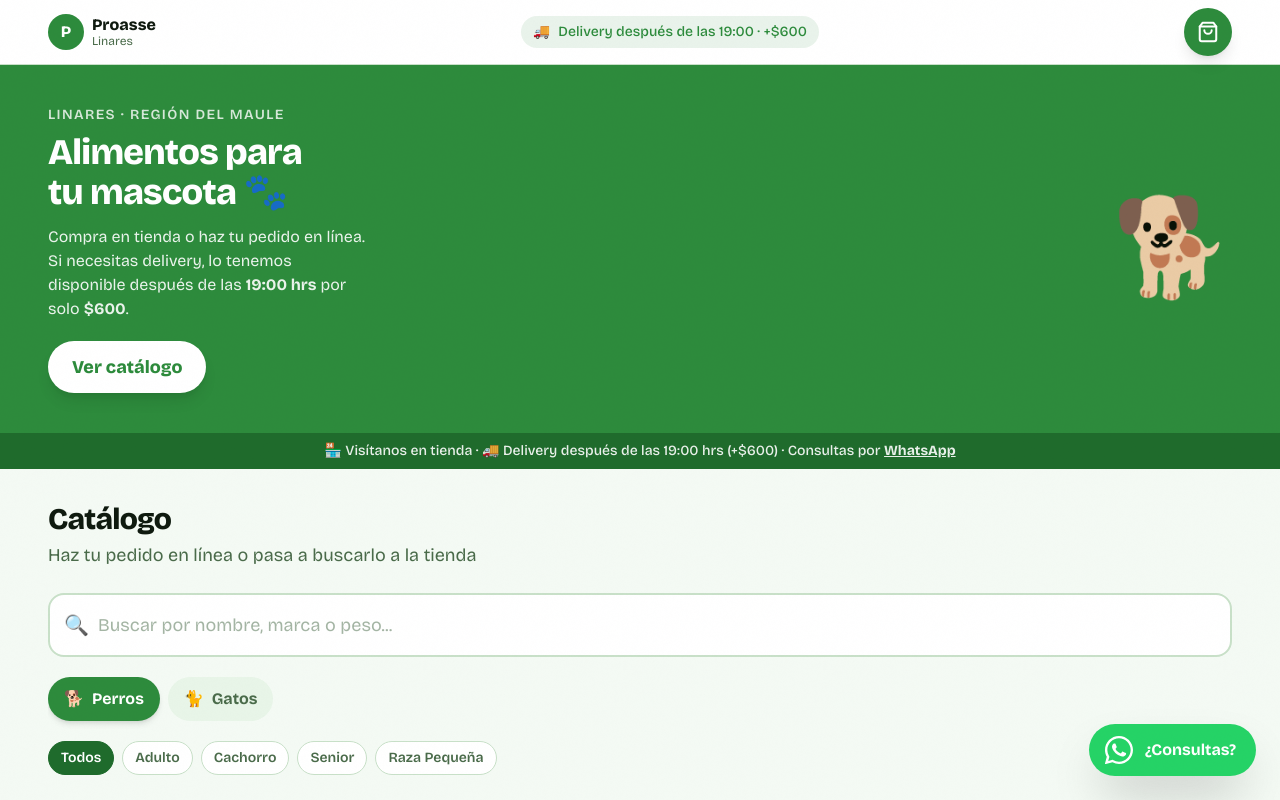
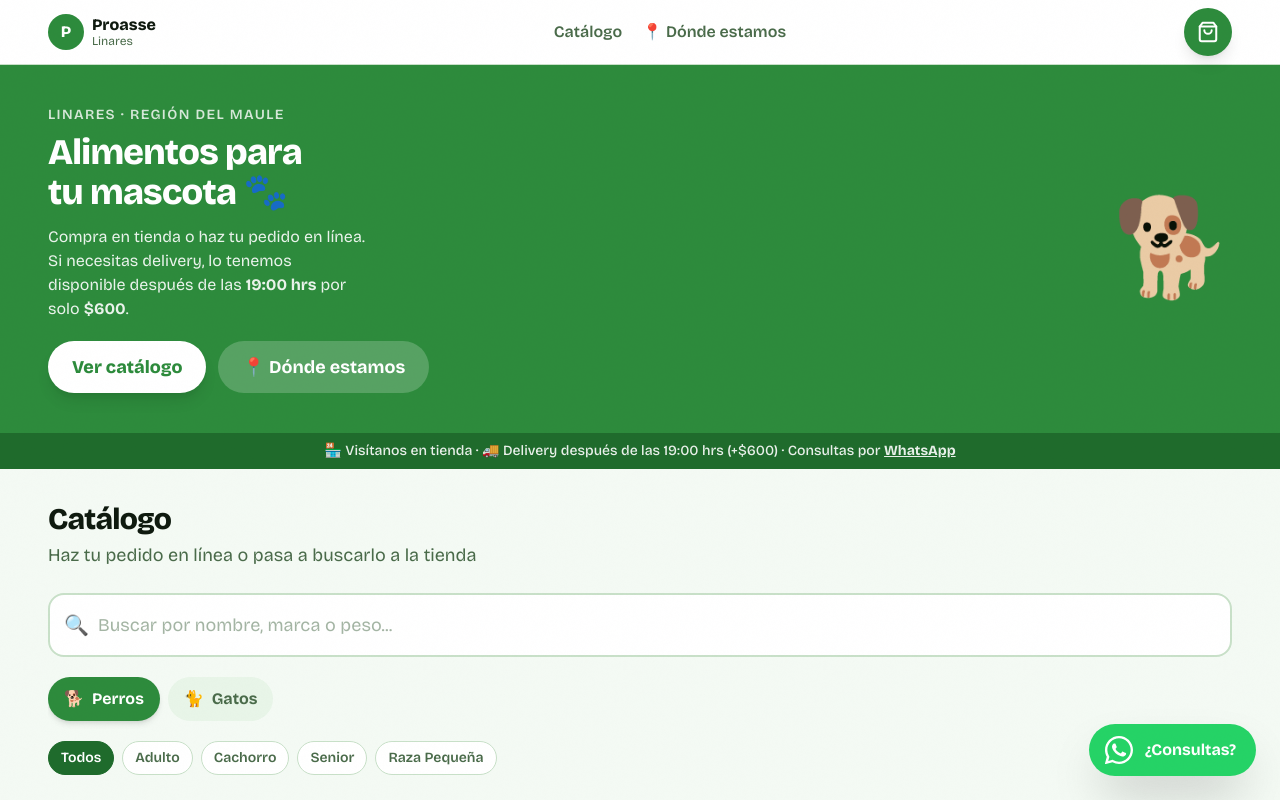
Before and after one commit to infoblacklinares/proasse-web, a Next.js app: page / in a window 1280 px wide. Shown: the top 800 px of the page. Built offline with nearby package versions, Linux system fonts and the light colour scheme; no server answers.

Commit message:
feat: nav con links, botón ubicación en hero, footer mejorado, FAB oculto con carrito abierto

```diff
--- a/components/sections/footer.tsx
+++ b/components/sections/footer.tsx
@@ -40,8 +40,21 @@ export function Footer() {
           </div>
         </div>
 
+        {/* Links rápidos */}
+        <div className="flex flex-wrap gap-4 text-sm text-paper/60 border-t border-paper/10 pt-4">
+          <a href="#catalogo" className="hover:text-paper transition-colors">Catálogo</a>
+          <span>·</span>
+          <a href="#ubicacion" className="hover:text-paper transition-colors">Dónde estamos</a>
+          <span>·</span>
+          <a href={whatsappUrl()} target="_blank" rel="noopener noreferrer" className="hover:text-paper transition-colors">WhatsApp</a>
+          <span>·</span>
+          <a href={siteConfig.social.instagram} target="_blank" rel="noopener noreferrer" className="hover:text-paper transition-colors">Instagram</a>
+          <span>·</span>
+          <a href={siteConfig.social.facebook} target="_blank" rel="noopener noreferrer" className="hover:text-paper transition-colors">Facebook</a>
+        </div>
+
         {/* Bottom */}
-        <div className="border-t border-paper/10 pt-4 flex flex-col sm:flex-row justify-between gap-2 text-sm text-paper/50">
+        <div className="flex flex-col sm:flex-row justify-between gap-2 text-sm text-paper/40">
           <p>© {new Date().getFullYear()} {siteConfig.fullName}</p>
           <p>
             Hecho por{" "}
--- a/components/sections/hero.tsx
+++ b/components/sections/hero.tsx
@@ -18,12 +18,20 @@ export function Hero() {
             Compra en tienda o haz tu pedido en línea. Si necesitas delivery,
             lo tenemos disponible después de las <strong>19:00 hrs</strong> por solo <strong>$600</strong>.
           </p>
+          <div className="flex flex-wrap gap-3">
             <a
               href="#catalogo"
               className="inline-block bg-paper text-accent font-extrabold text-lg px-6 py-3 rounded-full shadow-lg hover:shadow-xl transition-all active:scale-95"
             >
               Ver catálogo
             </a>
+            <a
+              href="#ubicacion"
+              className="inline-block bg-paper/20 text-paper font-bold text-lg px-6 py-3 rounded-full hover:bg-paper/30 transition-all active:scale-95"
+            >
+              📍 Dónde estamos
+            </a>
+          </div>
         </div>
 
         {/* Emoji decorativo */}
--- a/components/sections/nav.tsx
+++ b/components/sections/nav.tsx
@@ -19,11 +19,11 @@ export function Nav() {
           </div>
         </Link>
 
-        {/* Delivery badge */}
-        <div className="hidden sm:flex items-center gap-2 text-sm font-medium text-accent bg-accent/10 px-3 py-1.5 rounded-full">
-          <span>🚚</span>
-          <span>Delivery después de las 19:00 · +$600</span>
-        </div>
+        {/* Links de navegación */}
+        <nav className="hidden sm:flex items-center gap-5 text-base font-semibold text-ink-soft">
+          <a href="#catalogo" className="hover:text-accent transition-colors">Catálogo</a>
+          <a href="#ubicacion" className="hover:text-accent transition-colors">📍 Dónde estamos</a>
+        </nav>
 
         <CartButton />
       </div>
--- a/components/ui/whatsapp-fab.tsx
+++ b/components/ui/whatsapp-fab.tsx
@@ -1,8 +1,12 @@
 "use client";
 
 import { whatsappUrl } from "@/lib/whatsapp";
+import { useCart } from "@/lib/cart-context";
 
 export function WhatsappFab() {
+  const { state } = useCart();
+  if (state.open) return null;
+
   return (
     <a
       href={whatsappUrl()}
```
Lines whose indentation alone changed are shown as unchanged.
